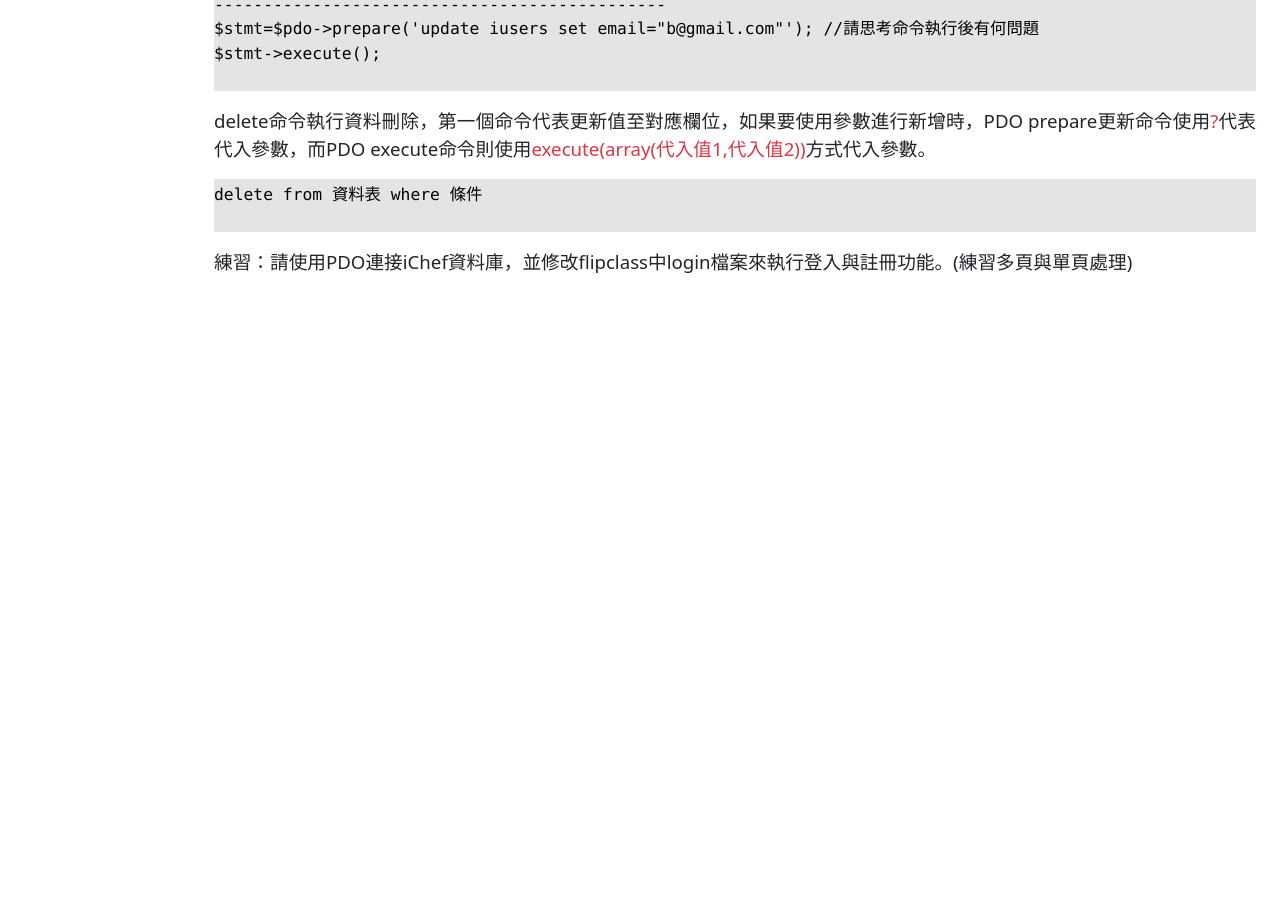
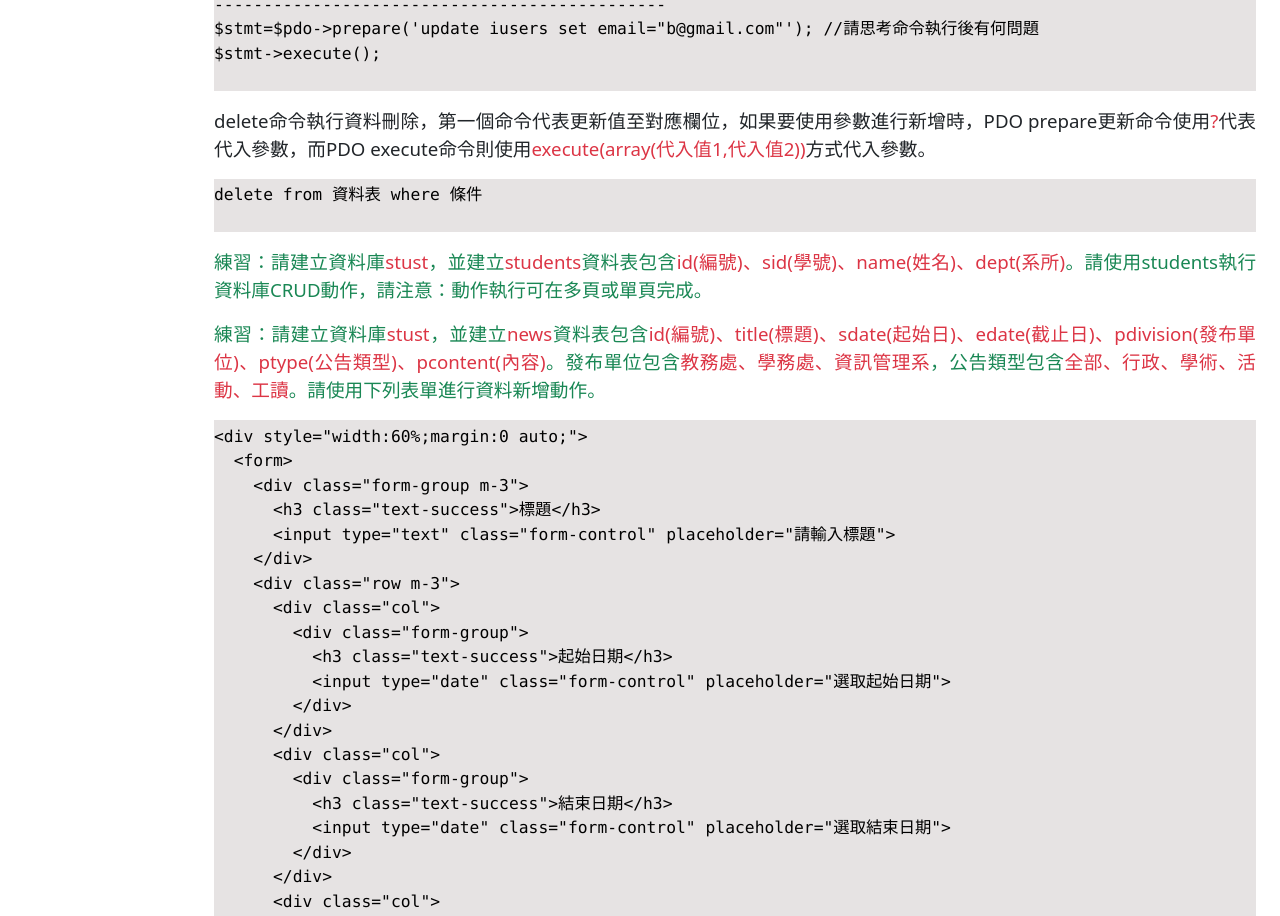
Before and after one commit to pwangstustmis/PHP, a plain HTML site: page pdomysql.html in a window 1280 px wide. Shown: the part 1820-2736 px from the top of the page. Before the commit the page ends 2120 px from the top, so only its background shows below. Drawn offline with Linux system fonts and the light colour scheme.

Commit message:
Add files via upload

```diff
--- a/pdomysql.html
+++ b/pdomysql.html
@@ -27,7 +27,7 @@
           </div>
           <div class="collapse" id="topic1">
             <ul>
-              <li class="menuitem"><a class="nav-link" href="php-basic1.html">PHP基本語法</a></li>
+              <li class="menuitem"><a class="nav-link" href="php-basic1.html">HTML/PHP基本語法</a></li>
             </ul>
             <ul>
               <li class="menuitem"><a class="nav-link" href="intro-css.html">CSS樣式</a></li>
@@ -176,8 +176,70 @@ $stmt->execute();
           <pre><code>
 delete from 資料表 where 條件
           </code></pre>
-          <p>
-            練習：請使用PDO連接iChef資料庫，並修改flipclass中login檔案來執行登入與註冊功能。(練習多頁與單頁處理)
+          <p class="text-success">
+            練習：請建立資料庫<span class="text-danger">stust</span>，並建立<span class="text-danger">students</span>資料表包含<span class="text-danger">id(編號)、sid(學號)、name(姓名)、dept(系所)</span>。請使用students執行資料庫CRUD動作，請注意：動作執行可在多頁或單頁完成。
+          </p>
+          <p class="text-success">
+            練習：請建立資料庫<span class="text-danger">stust</span>，並建立<span class="text-danger">news</span>資料表包含<span class="text-danger">id(編號)、title(標題)、sdate(起始日)、edate(截止日)、pdivision(發布單位)、ptype(公告類型)、pcontent(內容)</span>。發布單位包含<span class="text-danger">教務處、學務處、資訊管理系</span>，公告類型包含<span class="text-danger">全部、行政、學術、活動、工讀</span>。請使用下列表單進行資料新增動作。
+          </p>
+          <pre><code>
+&lt;div style="width:60%;margin:0 auto;"&gt;
+  &lt;form&gt;
+    &lt;div class="form-group m-3"&gt;
+      &lt;h3 class="text-success"&gt;標題&lt;/h3&gt;
+      &lt;input type="text" class="form-control" placeholder="請輸入標題"&gt;
+    &lt;/div&gt;
+    &lt;div class="row m-3"&gt;
+      &lt;div class="col"&gt;
+        &lt;div class="form-group"&gt;
+          &lt;h3 class="text-success"&gt;起始日期&lt;/h3&gt;
+          &lt;input type="date" class="form-control" placeholder="選取起始日期"&gt;
+        &lt;/div&gt;
+      &lt;/div&gt;
+      &lt;div class="col"&gt;
+        &lt;div class="form-group"&gt;
+          &lt;h3 class="text-success"&gt;結束日期&lt;/h3&gt;
+          &lt;input type="date" class="form-control" placeholder="選取結束日期"&gt;
+        &lt;/div&gt;
+      &lt;/div&gt;
+      &lt;div class="col"&gt;
+        &lt;div class="form-group"&gt;
+          &lt;h3 class="text-success"&gt;發布單位&lt;/h3&gt;
+          &lt;select id="pdivision"&gt;
+            &lt;option value="教務處">教務處&lt;/option&gt;
+            &lt;option value="學務處">學務處&lt;/option&gt;
+            &lt;option value="資訊管理系">資訊管理系&lt;/option&gt;
+          &lt;/select&gt;
+        &lt;/div&gt;
+      &lt;/div&gt;
+      &lt;div class="col"&gt;
+        &lt;div class="form-group"&gt;
+          &lt;h3 class="text-success"&gt;發布類型&lt;/h3&gt;
+          &lt;select id="ptype"&gt;
+            &lt;option value="全部"&gt;全部&lt;/option&gt;
+            &lt;option value="行政"&gt;行政&lt;/option&gt;
+            &lt;option value="學術"&gt;學術&lt;/option&gt;
+            &lt;option value="活動"&gt;活動&lt;/option&gt;
+            &lt;option value="工讀"&gt;工讀&lt;/option&gt;
+          &lt;/select&gt;
+        &lt;/div&gt;
+      &lt;/div&gt;
+    &lt;/div&gt;
+    &lt;div class="form-group m-3"&gt;
+      &lt;h3 class="text-success"&gt;公告內容&lt;/h3&gt;
+      &lt;textarea cols="100" rows="10"&gt;&lt;/textarea&gt;
+    &lt;/div&gt;
+    &lt;div class="text-end"&gt;
+      &lt;button type="submit" class="btn btn-danger"&gt;新增&lt;/button&gt;
+    &lt;/div&gt;
+  &lt;/form&gt;
+&lt;/div&gt;
+          </code></pre>
+          <p class="text-success">
+            練習：請利用資料庫<span class="text-danger">stust</span>及資料表<span class="text-danger">news</span>，在資料新增後，請利用下拉式方塊選擇<span class="text-danger">發布單位</span>顯示所有最新消息。<span class="text-danger">請注意：剛開始顯示訊息標題，點選標題後，跳頁顯示該消息內容</span>
+          </p>
+          <p class="text-success">
+            練習：請利用資料庫<span class="text-danger">stust</span>及資料表<span class="text-danger">news</span>，在資料新增後，請利用下拉式方塊選擇<span class="text-danger">發布單位</span>顯示所有最新消息並加上修改按鈕。<span class="text-danger">請注意：顯示訊息標題，點選修改按鈕，跳頁更新該消息</span>
           </p>
         </div>
 
```
Also changed, not shown: cookie_session.html (+1 -1 lines), fileupload.html (+1 -1 lines), index.html (+1 -1 lines), intro-css.html (+1 -1 lines), intro-javascript.html (+1 -1 lines), php-basic1.html (+1 -1 lines), php-basic2.html (+1 -1 lines), php-basic3.html (+1 -1 lines), php-basic4.html (+1 -1 lines), php-basic5.html (+1 -1 lines).
